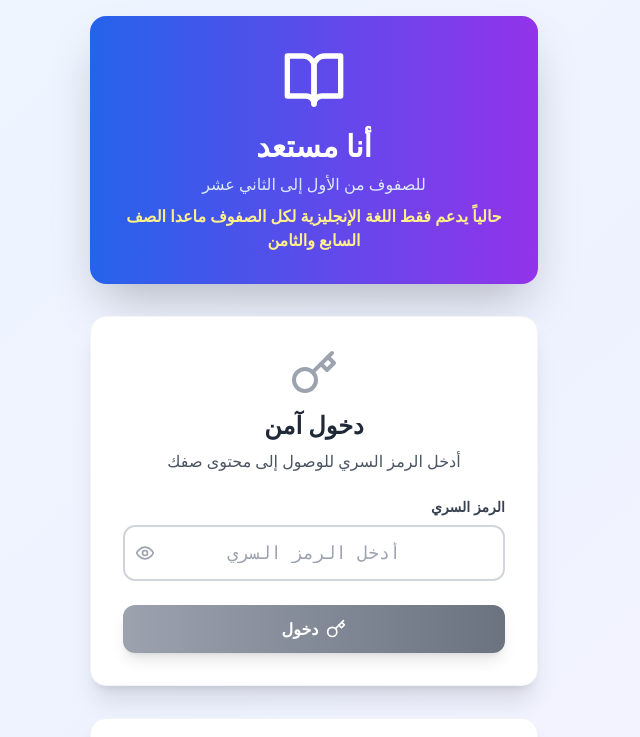
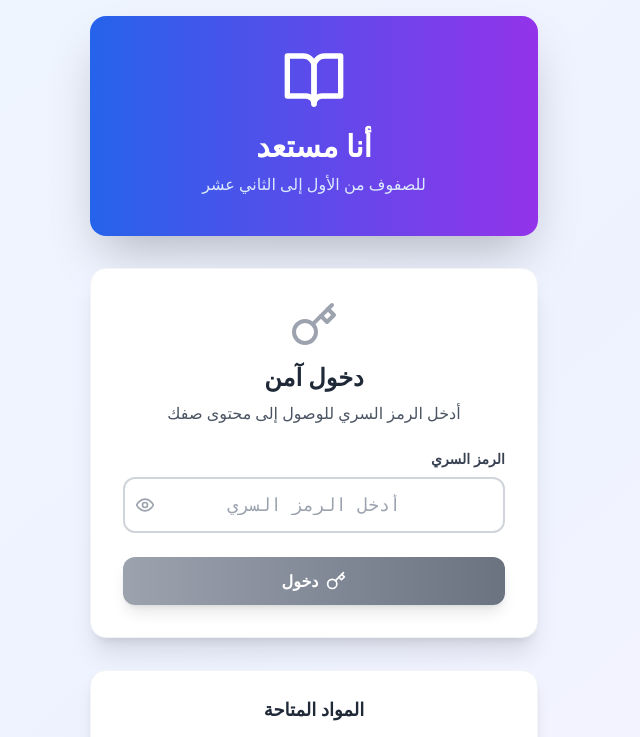
Before and after one commit to Aboroaa12/I-am-ready, a React (Vite) app: page / in a window 1280 px wide. Shown: the top 737 px of the page, without its empty margins (326-966 px from the left). Built offline with nearby package versions, Linux system fonts and the light colour scheme; no server answers.

Commit message:
Updated LoginScreen.tsx

```diff
--- a/src/components/LoginScreen.tsx
+++ b/src/components/LoginScreen.tsx
@@ -237,7 +237,6 @@ const LoginScreen: React.FC<LoginScreenProps> = ({ onLogin, selectedGrade }) =>
               للصفوف من الأول إلى الثاني عشر
             </p>
             <p className="text-yellow-200 font-semibold mt-2">
-              حالياً يدعم فقط اللغة الإنجليزية لكل الصفوف ماعدا الصف السابع والثامن
             </p>
           </div>
         </div>
```
